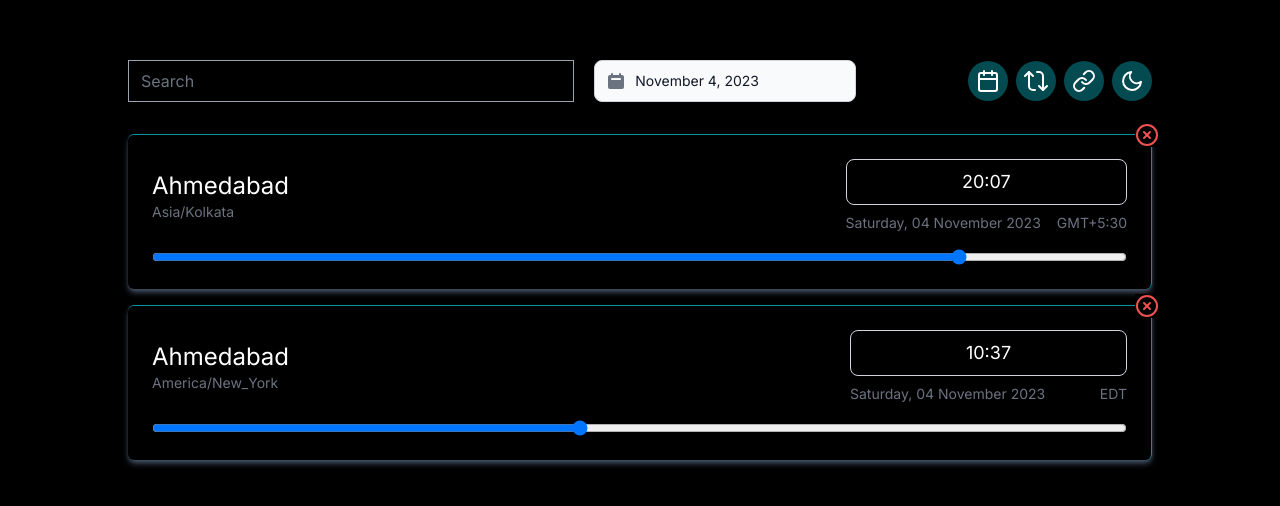
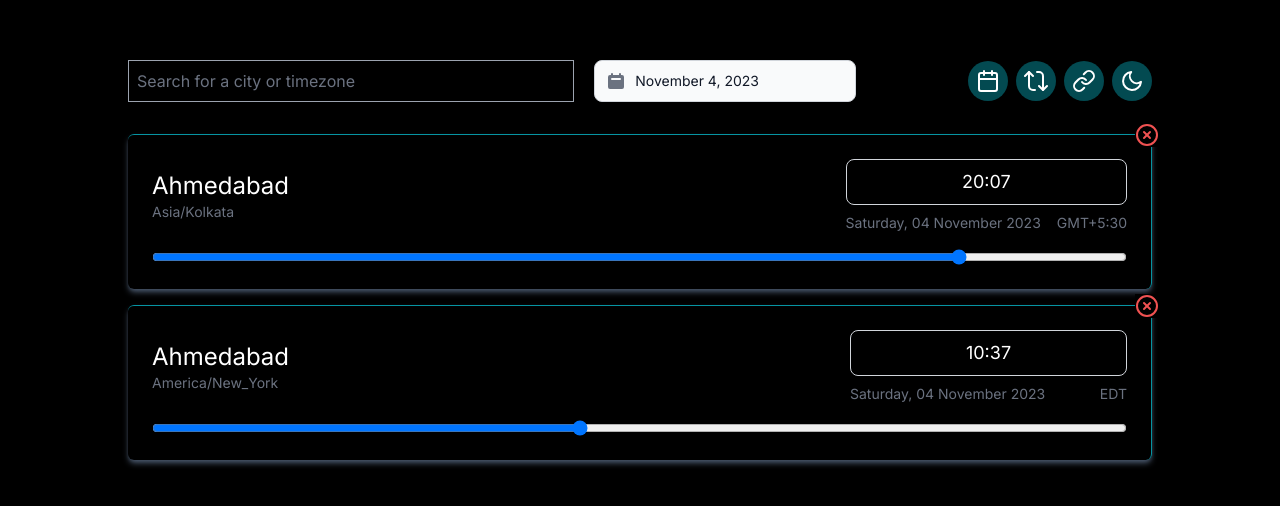
Before and after one commit to JeelGajera/timezone-converter, a Next.js app: page / in a window 1280 px wide. Shown: the part 156-662 px from the top of the page. Built offline with nearby package versions, Linux system fonts and the light colour scheme.

Commit message:
feat searchbox

```diff
--- a/components/Header.tsx
+++ b/components/Header.tsx
@@ -4,6 +4,7 @@ import React, { useState} from 'react'
 import { Datepicker } from 'flowbite-react';
 import { Calendar, Repeat, Link, Moon } from 'react-feather';
 import { GetTimeInTimeZone } from "@/services/GetTime";
+import SearchBox from './SearchBox';
 
 
 type Props = {
@@ -31,7 +32,7 @@ const Header = (props: Props) => {
         <div className='w-4/5 m-4 flex flex-col sm:flex-row justify-between items-center gap-5'>
             {/* search box */}
             <div className='w-4/5'>
-                <input type="text" placeholder='Search' className='w-full bg-transparent border-gray-400' onChange={handleSearch} />
+                <SearchBox />
             </div>
             {/* date & icon */}
             <div className='w-full flex justify-between items-center gap-2'>
--- /dev/null
+++ b/components/SearchBox.tsx
@@ -0,0 +1,78 @@
+import React, { useState, useEffect } from 'react';
+import axios from 'axios';
+
+type Suggestion = {
+  name: string;
+  timezone: string;
+};
+
+type SearchBoxProps = {
+//   onSuggestionSelect: (suggestion: Suggestion) => void;
+};
+
+const SearchBox: React.FC<SearchBoxProps> = ({ }) => {
+  const [userInput, setUserInput] = useState('');
+  const [suggestions, setSuggestions] = useState<Suggestion[]>([]);
+
+  const handleSearch = (e: React.ChangeEvent<HTMLInputElement>) => {
+    const input = e.target.value;
+    setUserInput(input);
+  };
+
+  useEffect(() => {
+    const fetchSuggestions = async () => {
+      try {
+        if (userInput.trim() === '') {
+          setSuggestions([]); // Clear suggestions if input is empty
+          return;
+        }
+
+        // Fetch suggestions for both timezones and cities using Axios
+        const response = await axios.get(`http://api.geonames.org/searchJSON?q=${userInput}&maxRows=10&username=${process.env.GEONAMES_USERNAME}`);
+
+        const data = response.data;
+        // Extract timezone and city suggestions from the API response
+        const suggestionList = data.geonames.map((item: any) => ({
+          name: item.name,
+          timezone: item.timezoneId,
+        }));
+        setSuggestions(suggestionList);
+      } catch (error) {
+        console.error('Error fetching suggestions:', error);
+      }
+    };
+
+    fetchSuggestions();
+  }, [userInput]);
+
+  return (
+    <div className='relative w-full'>
+      <input
+        type='text'
+        placeholder='Search for a city or timezone'
+        className='w-full bg-transparent border-gray-400 p-2'
+        onChange={handleSearch}
+        value={userInput}
+      />
+      {suggestions.length > 0 && (
+        <div className='suggestion-dropdown absolute top-10 left-0 right-0 bg-white border border-gray-300'>
+          {suggestions.map((suggestion, index) => (
+            <div
+              key={index}
+              onClick={() => {
+                // onSuggestionSelect(suggestion);
+                setUserInput(''); // Clear the input field after selection
+                setSuggestions([]); // Close the suggestion dropdown
+              }}
+              className='p-2 hover-bg-gray-100 cursor-pointer'
+            >
+              {suggestion.name} ({suggestion.timezone})
+            </div>
+          ))}
+        </div>
+      )}
+    </div>
+  );
+};
+
+export default SearchBox;
```
Also changed, not shown: 1 other file (tests, documents, lock files or other folders).
